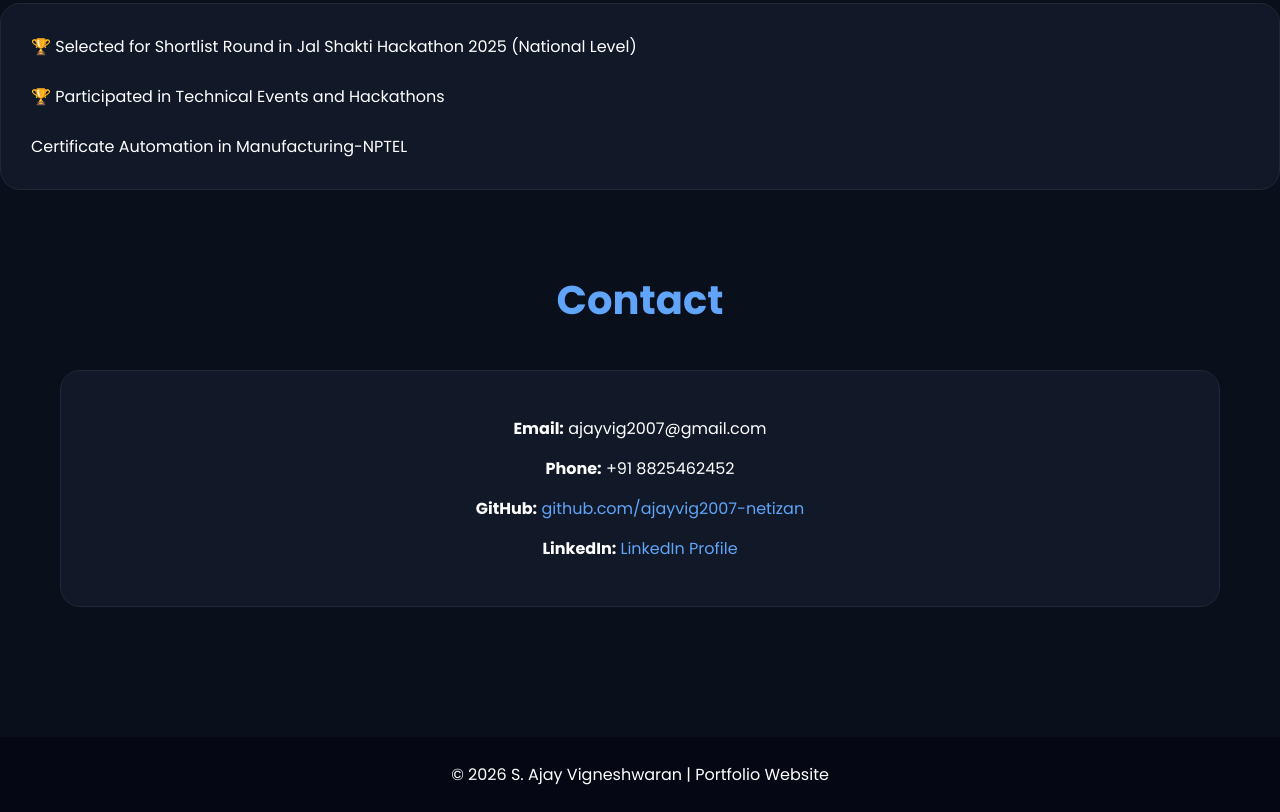
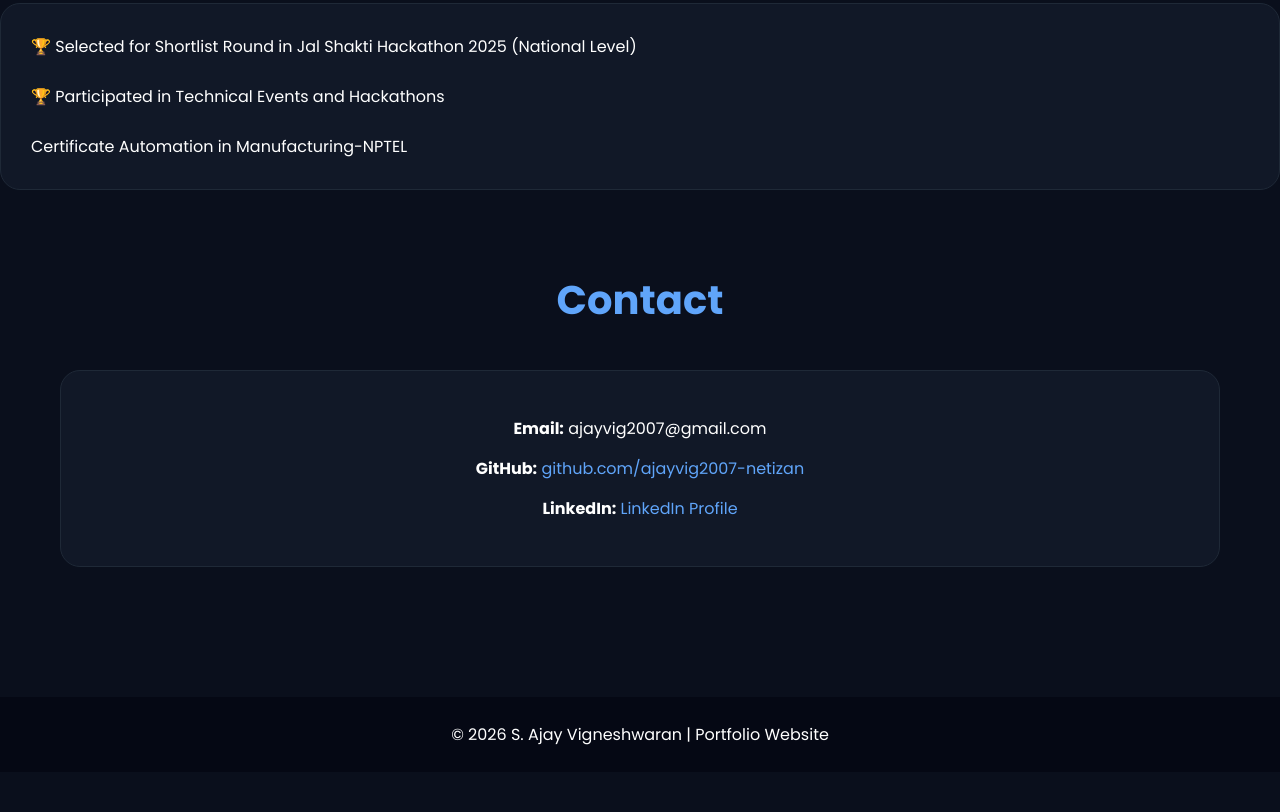
Before and after one commit to ajayvig2007-netizan/html2, a plain HTML site: page port.html in a window 1280 px wide. Shown: the part 2424-3236 px from the top of the page. After the commit the page ends 3196 px from the top, so only its background shows below. Drawn offline with Linux system fonts and the light colour scheme.

Commit message:
portfolio

```diff
--- a/port.html
+++ b/port.html
@@ -414,8 +414,6 @@ qualified for the shortlist round.
 
 <p><strong>Email:</strong> ajayvig2007@gmail.com</p>
 
-<p><strong>Phone:</strong> +91 8825462452</p>
-
 <p>
 <strong>GitHub:</strong>
 <a href="https://github.com/ajayvig2007-netizan" target="_blank">
```
